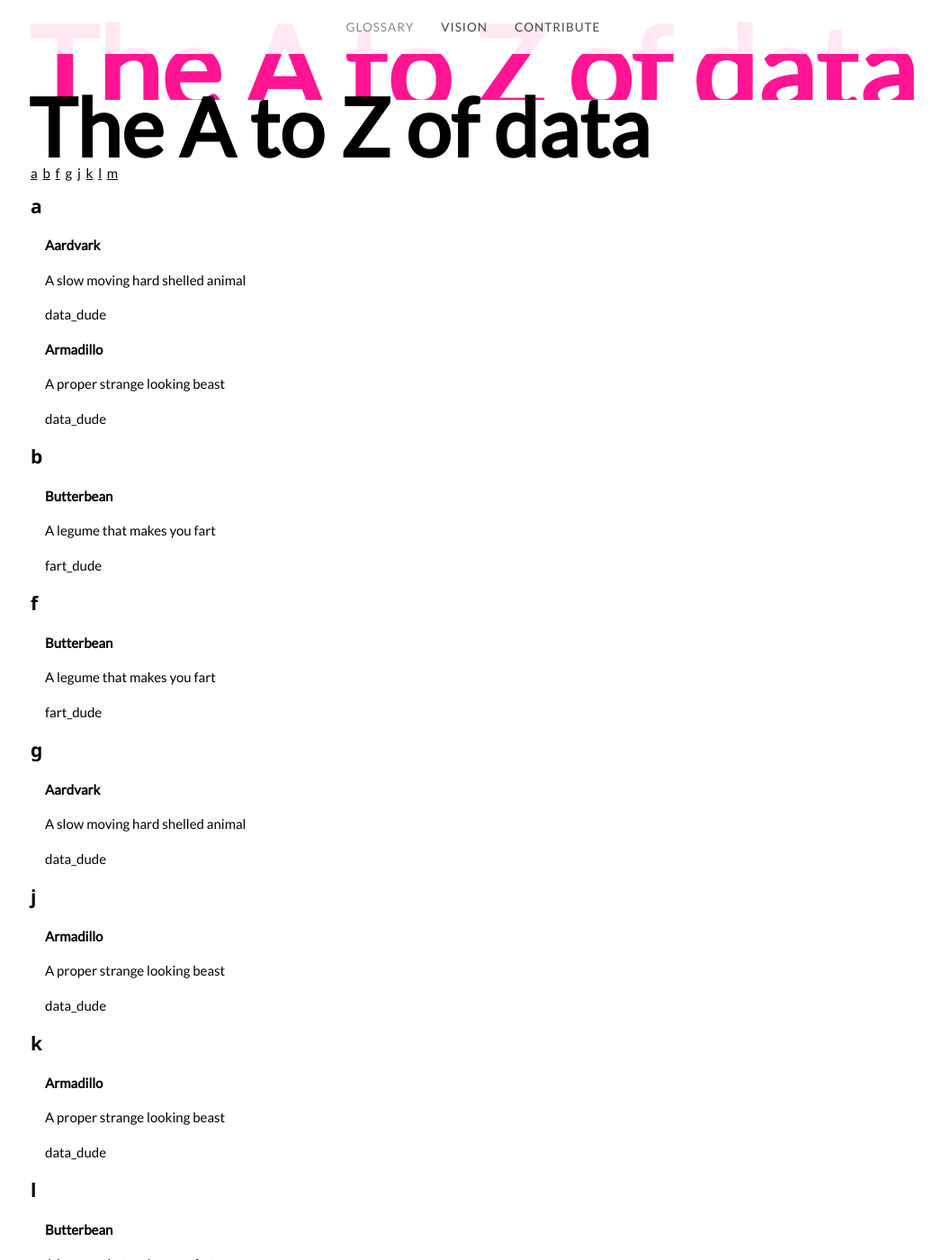
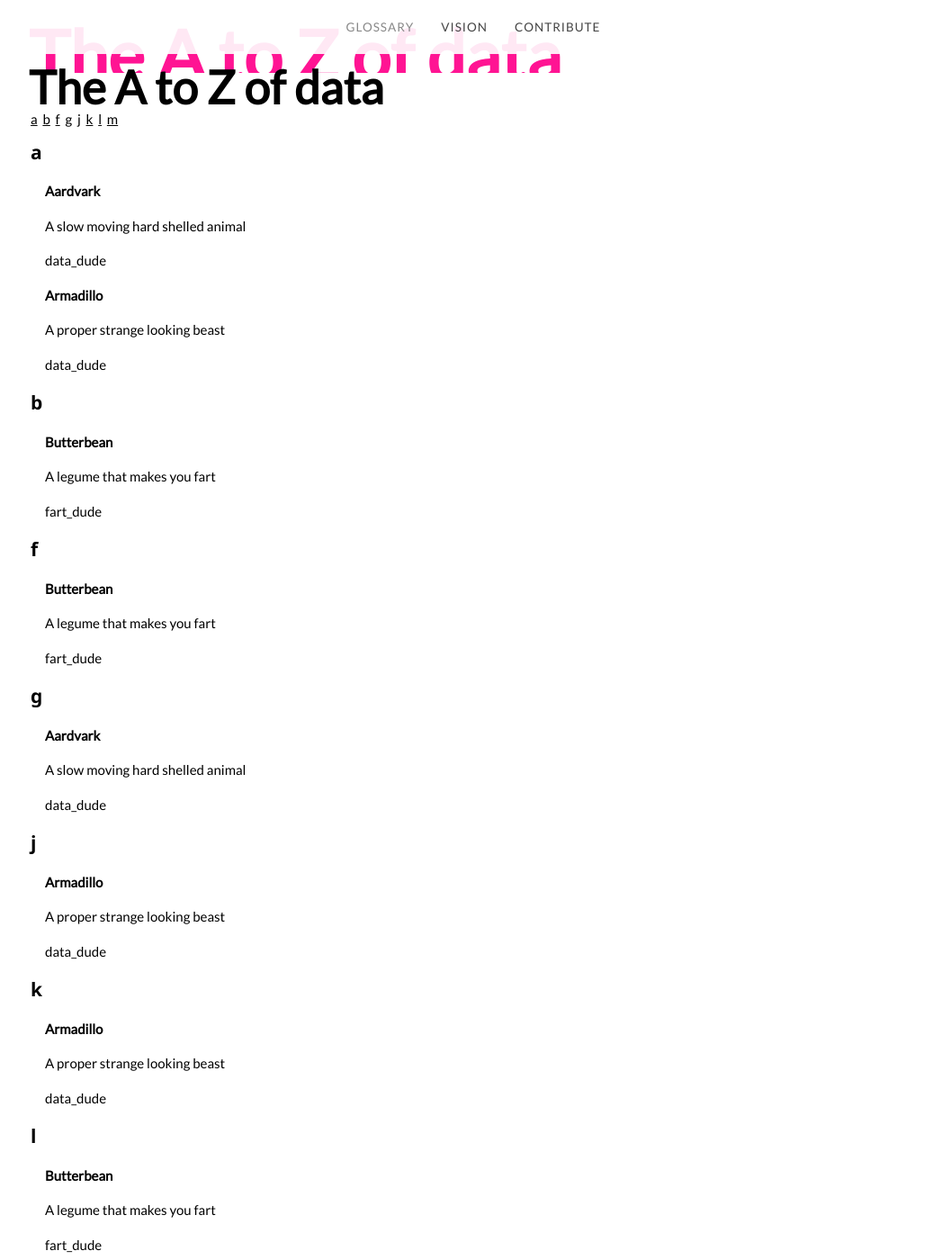
Before and after one commit to unleashyourdata/open_data_glossary, a Jekyll site: the page built from index.html, in a window 1280 px wide and 1400 px high. Shown: the whole window at 90% size, without its empty margins (114-1161 px from the left). Built offline with Jekyll 4.4.1, drawn with Linux system fonts in a browser that asks for light colours.

Commit message:
Update style.css

```diff
--- a/css/style.css
+++ b/css/style.css
@@ -87,9 +87,9 @@ section.title_bar {
  padding-top: 5px;
  padding-bottom: 5px;
  padding-left: 20px;
- line-height: 50px;
+ line-height: 20px;
  width: 100%;
- font-size: 7vw;
+ font-size: 4vw;
 }
 
 section.heading_bar {
@@ -101,9 +101,9 @@ section.heading_bar {
  padding-top: 50px;
  padding-bottom: 5px;
  padding-left: 20px;
- line-height: 50px;
+ line-height: 20px;
  width: 100%;
- font-size: 10vw;
+ font-size: 6vw;
 }
 
 
```
